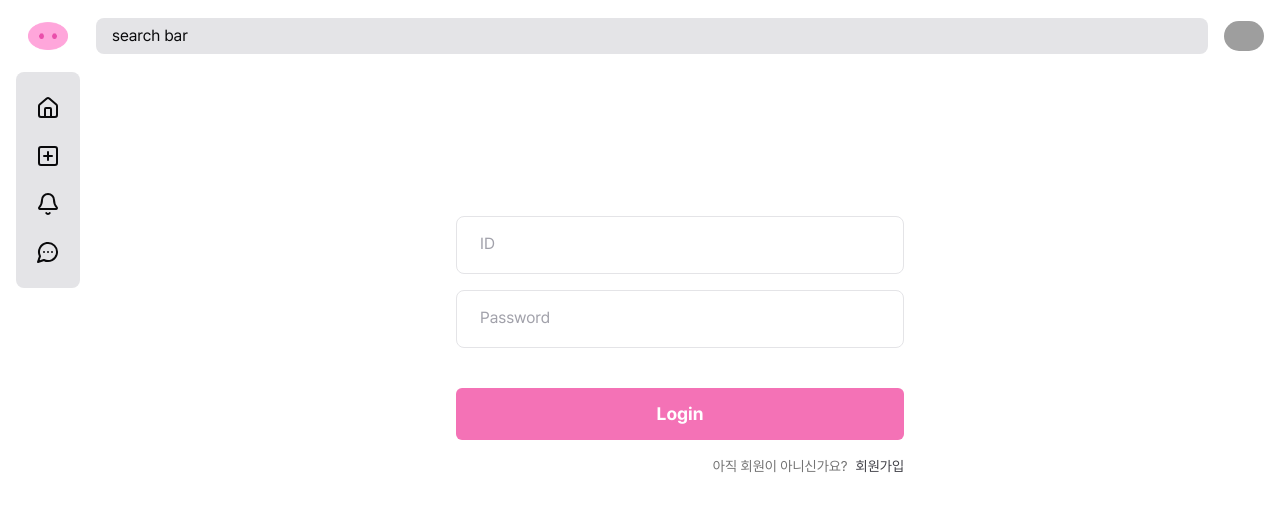
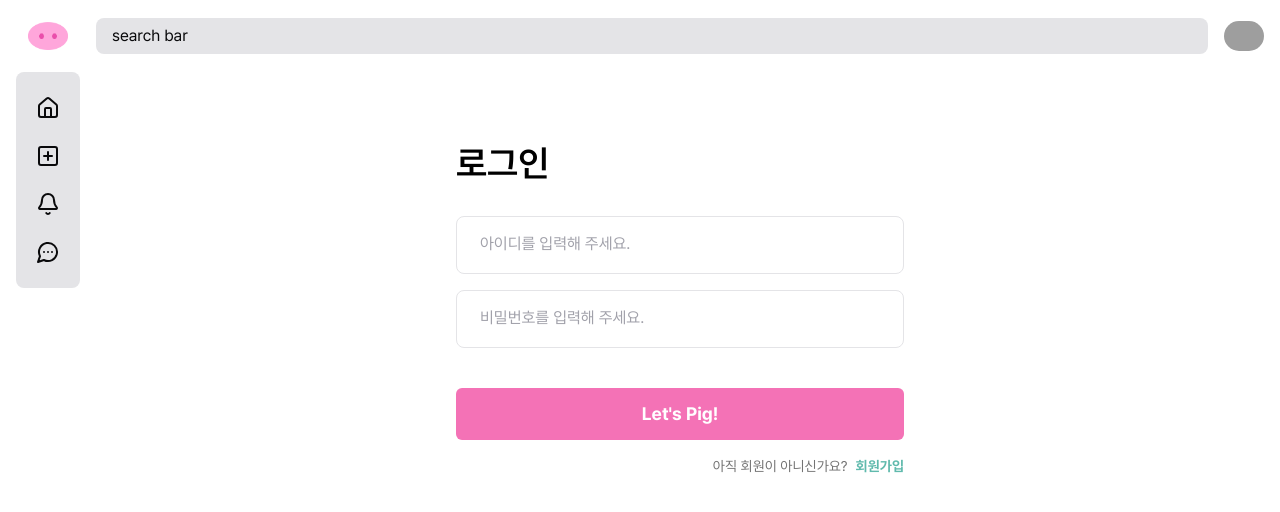
Before and after one commit to The-Greatest-Piggy/pigrest-client, a Next.js app: page /auth in a window 1280 px wide. Shown: the top 512 px of the page. Built offline with nearby package versions, Linux system fonts and the light colour scheme; grey boxes are pictures that could not be loaded.

Commit message:
[#2]fix: 로그인/회원가입 폼 디자인 수정
- Input placeholder 수정

```diff
--- a/src/app/auth/page.tsx
+++ b/src/app/auth/page.tsx
@@ -50,8 +50,8 @@ const Auth = () => {
         <div className="w-full h-full">
           <div className="flex justify-center">
             <div className="px-16 py-16 self-center mt-2 lg:w-3/5 lg:max-w-xl rounded-md w-full">
-              <p className="text-white text-4xl mb-8 font-semibold">
-                {variant === "login" ? "Sign in" : "Register"}
+              <p className="text-black text-4xl mb-8 font-semibold">
+                {variant === "login" ? "로그인" : "회원가입"}
               </p>
 
               {/* input */}
@@ -82,7 +82,7 @@ const Auth = () => {
                     <div>
                       <Input
                         id="userId"
-                        label="ID"
+                        label="아이디를 입력해 주세요."
                         type="text"
                         onChange={field.onChange}
                         value={field.value || ""}
@@ -142,7 +142,7 @@ const Auth = () => {
                     <div>
                       <Input
                         id="password"
-                        label="Password"
+                        label="비밀번호를 입력해 주세요."
                         type="password"
                         onChange={field.onChange}
                         value={field.value || ""}
@@ -172,7 +172,7 @@ const Auth = () => {
                       <div>
                         <Input
                           id="confirmPassword"
-                          label="Confirm password"
+                          label="비밀번호를 다시 한번 입력해 주세요."
                           type="password"
                           onChange={field.onChange}
                           value={field.value || ""}
@@ -213,7 +213,7 @@ const Auth = () => {
                       <div>
                         <Input
                           id="username"
-                          label="Username"
+                          label="닉네임을 입력해 주세요."
                           type="text"
                           onChange={field.onChange}
                           value={field.value || ""}
@@ -235,7 +235,7 @@ const Auth = () => {
                 // FIXME: 나중에 로직 붙이고 나서 onClick 수정할 것
                 className="bg-pink-400 hover:bg-pink-600 py-3 text-white text-lg font-bold rounded-md w-full mt-10 transition"
               >
-                {variant === "login" ? "Login" : "Register"}
+                {variant === "login" ? "Let's Pig!" : "Start Pigrest!"}
               </button>
 
               {/* footer */}
@@ -246,10 +246,11 @@ const Auth = () => {
                 <span
                   onClick={toggleVariant}
                   className="
-              text-zinc-700
+              text-[#60BAAD]
+              font-bold
               ml-2
               hover:underline
-              hover:text-zinc-950
+              hover:text-[#4f998e]
               cursor-pointer
             "
                 >
```
